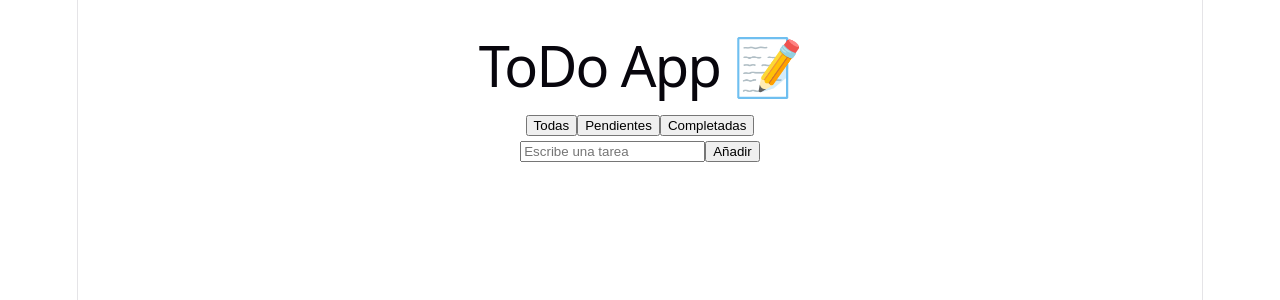
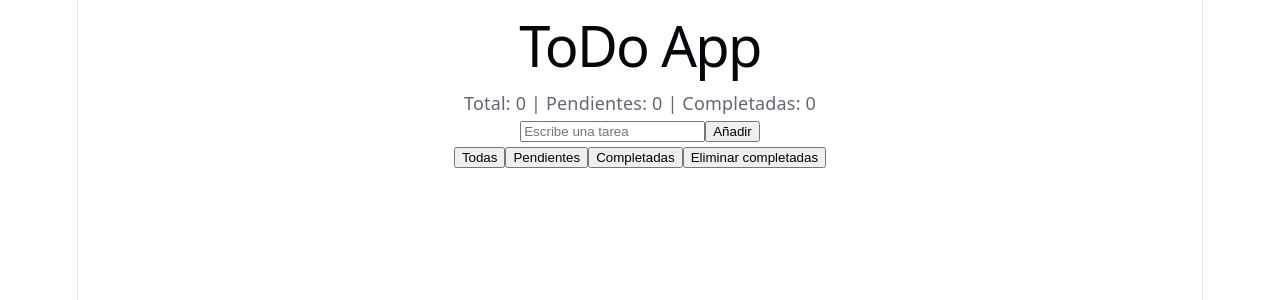
Before and after one commit to enrisan1/mi-app, a React (Vite) app: page / in a window 1280 px wide. Shown: the top 300 px of the page. Built offline with nearby package versions, Linux system fonts and the light colour scheme.

Commit message:
Refactor useTasks y limpieza de estado

```diff
--- a/src/App.jsx
+++ b/src/App.jsx
@@ -1,49 +1,47 @@
-import { useState, useEffect } from "react";
-
+import TaskList from "./components/TaskList";
 import TaskForm from "./components/TaskForm";
-import TaskList from "./components/TaskList";
+import { useTasks } from "./hooks/useTasks";
 
 function App() {
-  const [task, setTask] = useState("");
-
-  const [tasks, setTasks] = useState(() => {
-    const savedTasks = localStorage.getItem("tasks");
-    return savedTasks ? JSON.parse(savedTasks) : [];
-  });
-
-  const [filter, setFilter] = useState("all");
-
-  useEffect(() => {
-    localStorage.setItem("tasks", JSON.stringify(tasks));
-  }, [tasks]);
-
-  let filteredTasks = tasks;
-  if (filter === "pending") {
-    filteredTasks = tasks.filter((task) => !task.completed);
-  }
-
-  if (filter === "completed") {
-    filteredTasks = tasks.filter((task) => task.completed);
-  }
+  const {
+    filteredTasks,
+    filter,
+    setFilter,
+    addTask,
+    deleteTask,
+    toggleTask,
+    editTask,
+    clearCompleted,
+    totalTasks,
+    pendingTasks,
+    completedTasks,
+  } = useTasks();
 
   return (
-    <div style={{ padding: 20 }}>
-      <h1>ToDo App 📝</h1>
+    <div>
+      <h1>ToDo App</h1>
+
+      <p>
+        Total: {totalTasks} | Pendientes: {pendingTasks} | Completadas:{" "}
+        {completedTasks}
+      </p>
+
+      <TaskForm addTask={addTask} />
+
       <div>
         <button onClick={() => setFilter("all")}>Todas</button>
+        <button onClick={() => setFilter("pending")}>Pendientes</button>
+        <button onClick={() => setFilter("completed")}>Completadas</button>
 
-        <button onClick={() => setFilter("pending")}>Pendientes</button>
+        <button onClick={clearCompleted}>Eliminar completadas</button>
+      </div>
 
-        <button onClick={() => setFilter("completed")}>Completadas</button>
-      </div>
-      <TaskForm
-        task={task}
-        setTask={setTask}
-        tasks={tasks}
-        setTasks={setTasks}
+      <TaskList
+        tasks={filteredTasks}
+        onDelete={deleteTask}
+        onToggle={toggleTask}
+        onEdit={editTask}
       />
-
-      <TaskList tasks={filteredTasks} allTasks={tasks} setTasks={setTasks} />
     </div>
   );
 }
--- a/src/components/TaskForm.jsx
+++ b/src/components/TaskForm.jsx
@@ -1,32 +1,25 @@
-function TaskForm({ task, setTask, tasks, setTasks }) {
+import { useState } from "react";
+
+function TaskForm({ addTask }) {
+  const [text, setText] = useState("");
+
+  const handleAdd = () => {
+    if (text.trim() === "") return;
+
+    addTask(text);
+    setText("");
+  };
+
   return (
-    <>
+    <div>
       <input
-        type="text"
-        value={task}
-        onChange={(e) => setTask(e.target.value)}
+        value={text}
+        onChange={(e) => setText(e.target.value)}
         placeholder="Escribe una tarea"
       />
 
-      <button
-        onClick={() => {
-          if (task.trim() === "") return;
-
-          setTasks([
-            ...tasks,
-            {
-              id: Date.now(),
-              text: task,
-              completed: false,
-            },
-          ]);
-
-          setTask("");
-        }}
-      >
-        Añadir
-      </button>
-    </>
+      <button onClick={handleAdd}>Añadir</button>
+    </div>
   );
 }
 
--- a/src/components/TaskItem.jsx
+++ b/src/components/TaskItem.jsx
@@ -5,7 +5,11 @@ function TaskItem({ task, onDelete, onToggle, onEdit }) {
   const [editedText, setEditedText] = useState(task.text);
 
   const handleSave = () => {
-    onEdit(editedText);
+    const trimmed = editedText.trim();
+
+    if (!trimmed) return;
+
+    onEdit(trimmed);
     setIsEditing(false);
   };
 
--- a/src/components/TaskList.jsx
+++ b/src/components/TaskList.jsx
@@ -1,43 +1,15 @@
 import TaskItem from "./TaskItem";
 
-function TaskList({ tasks, allTasks, setTasks }) {
+function TaskList({ tasks, onDelete, onToggle, onEdit }) {
   return (
     <ul>
       {tasks.map((task) => (
         <TaskItem
           key={task.id}
           task={task}
-          onDelete={() => {
-            setTasks(allTasks.filter((t) => t.id !== task.id));
-          }}
-          onToggle={() => {
-            const updatedTasks = allTasks.map((t) => {
-              if (t.id === task.id) {
-                return {
-                  ...t,
-                  completed: !t.completed,
-                };
-              }
-
-              return t;
-            });
-
-            setTasks(updatedTasks);
-          }}
-          onEdit={(newText) => {
-            const updatedTasks = allTasks.map((t) => {
-              if (t.id === task.id) {
-                return {
-                  ...t,
-                  text: newText,
-                };
-              }
-
-              return t;
-            });
-
-            setTasks(updatedTasks);
-          }}
+          onDelete={() => onDelete(task.id)}
+          onToggle={() => onToggle(task.id)}
+          onEdit={(text) => onEdit(task.id, text)}
         />
       ))}
     </ul>
--- /dev/null
+++ b/src/hooks/useTasks.js
@@ -0,0 +1,79 @@
+import { useState, useEffect } from "react";
+
+export function useTasks() {
+  const [tasks, setTasks] = useState(() => {
+    const stored = localStorage.getItem("tasks");
+    return stored ? JSON.parse(stored) : [];
+  });
+
+  const [filter, setFilter] = useState("all");
+
+  // Persistencia
+  useEffect(() => {
+    localStorage.setItem("tasks", JSON.stringify(tasks));
+  }, [tasks]);
+
+  // Crear tarea
+  const addTask = (text) => {
+    const newTask = {
+      id: Date.now(),
+      text,
+      completed: false,
+    };
+
+    setTasks((prev) => [...prev, newTask]);
+  };
+
+  // Eliminar tarea
+  const deleteTask = (id) => {
+    setTasks((prev) => prev.filter((t) => t.id !== id));
+  };
+
+  // Toggle completado
+  const toggleTask = (id) => {
+    setTasks((prev) =>
+      prev.map((t) => (t.id === id ? { ...t, completed: !t.completed } : t)),
+    );
+  };
+
+  // Editar tarea
+  const editTask = (id, newText) => {
+    setTasks((prev) =>
+      prev.map((t) => (t.id === id ? { ...t, text: newText } : t)),
+    );
+  };
+
+  // Eliminar completadas
+  const clearCompleted = () => {
+    setTasks((prev) => prev.filter((t) => !t.completed));
+  };
+
+  // Contadores
+  const totalTasks = tasks.length;
+  const pendingTasks = tasks.filter((t) => !t.completed).length;
+  const completedTasks = tasks.filter((t) => t.completed).length;
+
+  // Filtro aplicado
+  const filteredTasks = (() => {
+    if (filter === "pending") return tasks.filter((t) => !t.completed);
+    if (filter === "completed") return tasks.filter((t) => t.completed);
+    return tasks;
+  })();
+
+  return {
+    tasks,
+    filteredTasks,
+    filter,
+    setFilter,
+
+    addTask,
+    deleteTask,
+    toggleTask,
+    editTask,
+    clearCompleted,
+
+    totalTasks,
+    pendingTasks,
+    completedTasks,
+  };
+}
```
